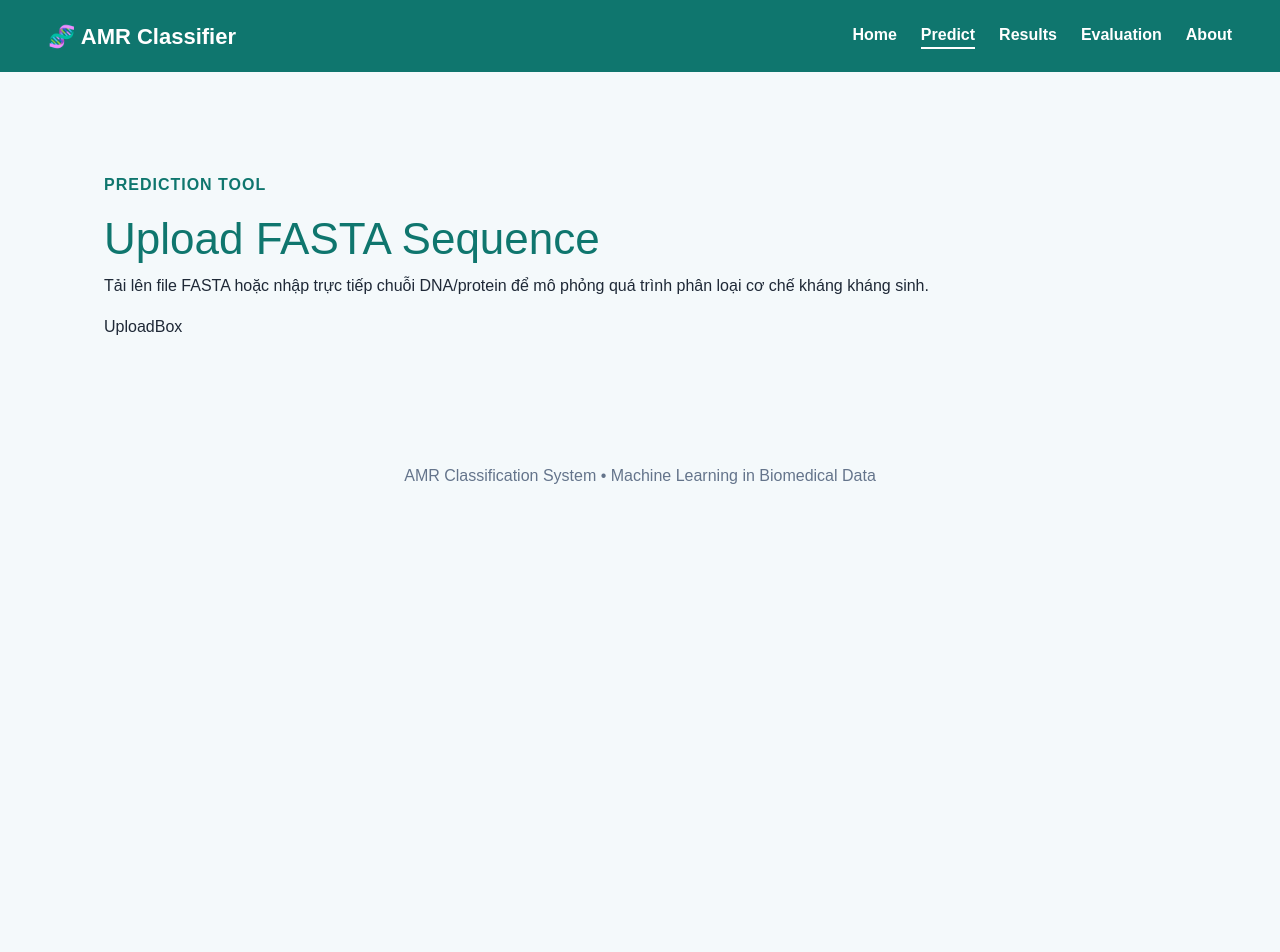
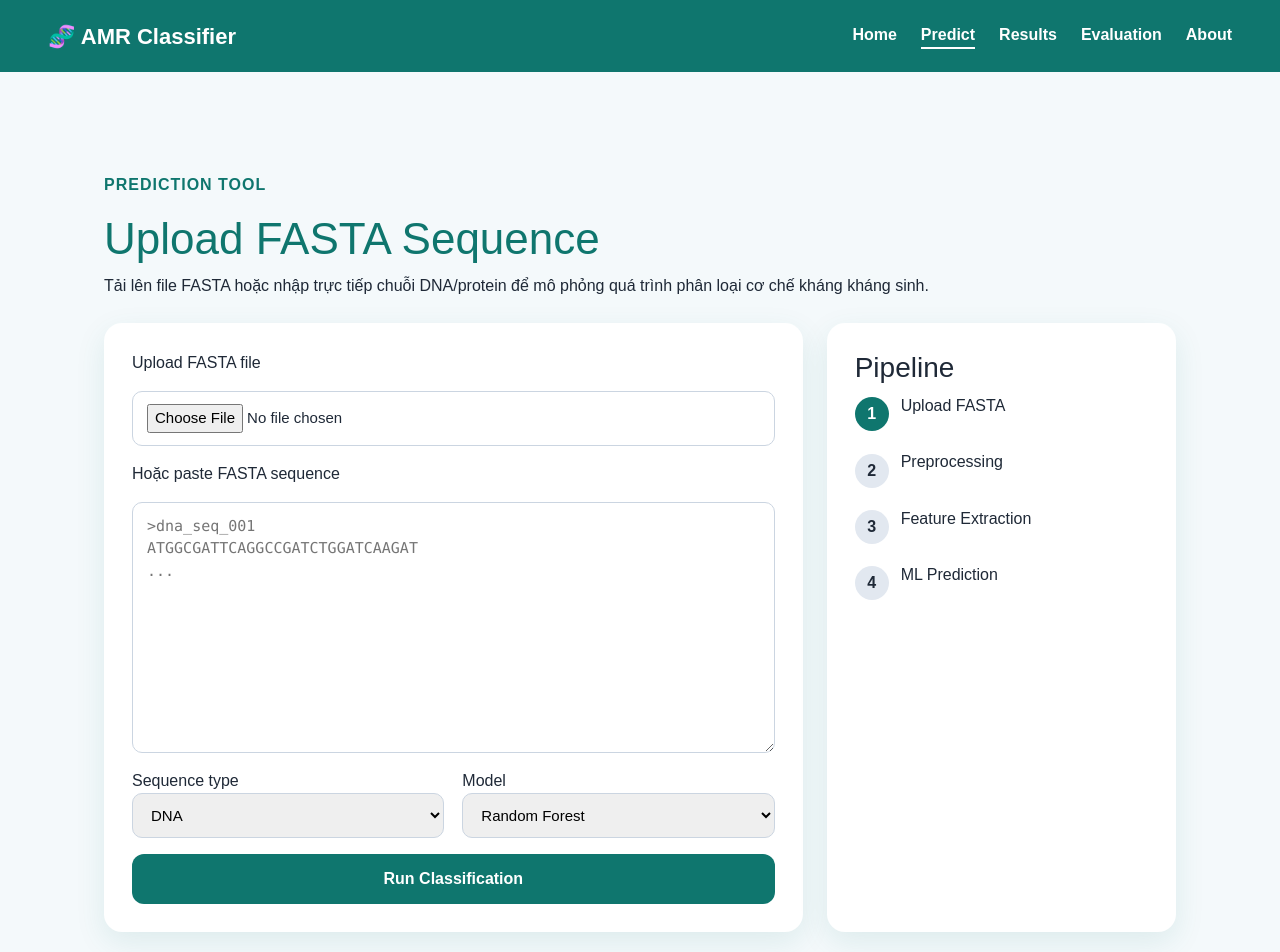
Before and after one commit to hoanganhcq/AMR_Classification, a React (Create React App) app: page /predict in a window 1280 px wide. Shown: the top 952 px of the page. Before the commit the page ends 800 px from the top, so only its background shows below. Built offline with nearby package versions, Linux system fonts and the light colour scheme.

Commit message:
feat(components): add UploadBox component for FASTA input and model selection

```diff
--- a/src/components/UploadBox.jsx
+++ b/src/components/UploadBox.jsx
@@ -1,10 +1,92 @@
+import { useState } from "react";
+import { useNavigate } from "react-router-dom";
+import { usePredictionContext } from "../context/PredictionContext";
+import { mockPredict } from "../services/mockPredictionService";
 
 const UploadBox = () => {
+    const [sequence, setSequence] = useState("");
+    const [sequenceType, setSequenceType] = useState("DNA");
+    const [model, setModel] = useState("Random Forest");
+
+    const { setPredictionResult } = usePredictionContext();
+    const navigate = useNavigate();
+
+    const placeholderText = sequenceType === "DNA"
+        ? ">dna_seq_001\nATGGCGATTCAGGCCGATCTGGATCAAGAT\n..."
+        : ">protein_seq_001\nMVKVYAPASSANMSVGFDVLGAAVTPVDGALLGDVVTVEAA...\n...";
+
+    const handleRunPrediction = () => {
+        const result = mockPredict(sequence, sequenceType, model);
+        setPredictionResult(result);
+        navigate("/results");
+    };
+
     return (
-        <div>
-            UploadBox
+        <div className="predict-layout">
+            <form className="predict-form">
+                <label>Upload FASTA file</label>
+                <input type="file" accept=".fasta,.fa,.txt" />
+
+                <label>Hoặc paste FASTA sequence</label>
+                <textarea
+                    rows="10"
+                    value={sequence}
+                    onChange={(e) => setSequence(e.target.value)}
+                    placeholder={placeholderText}
+                />
+
+                <div className="form-row">
+                    <div>
+                        <label>Sequence type</label>
+                        <select
+                            value={sequenceType}
+                            onChange={(e) => setSequenceType(e.target.value)}
+                        >
+                            <option value="DNA">DNA</option>
+                            <option value="Protein">Protein</option>
+                        </select>
+                    </div>
+
+                    <div>
+                        <label>Model</label>
+                        <select value={model} onChange={(e) => setModel(e.target.value)}>
+                            <option value="Random Forest">Random Forest</option>
+                            <option value="Logistic Regression">Logistic Regression</option>
+                            <option value="SVM">SVM</option>
+                        </select>
+                    </div>
+                </div>
+
+                <button type="button" onClick={handleRunPrediction}>
+                    Run Classification
+                </button>
+            </form>
+
+            <div className="info-panel">
+                <h3>Pipeline</h3>
+
+                <div className="step active">
+                    <span>1</span>
+                    <p>Upload FASTA</p>
+                </div>
+
+                <div className="step">
+                    <span>2</span>
+                    <p>Preprocessing</p>
+                </div>
+
+                <div className="step">
+                    <span>3</span>
+                    <p>Feature Extraction</p>
+                </div>
+
+                <div className="step">
+                    <span>4</span>
+                    <p>ML Prediction</p>
+                </div>
+            </div>
         </div>
     );
-}
+};
 
 export default UploadBox;
--- /dev/null
+++ b/src/services/mockPredictionService.js
@@ -0,0 +1,19 @@
+export function mockPredict(sequence, sequenceType, model) {
+    const sequenceId = sequence.startsWith(">")
+        ? sequence.split("\n")[0].replace(">", "").trim()
+        : "seq_001";
+
+    return {
+        sequence_id: sequenceId,
+        sequence_type: sequenceType,
+        model: model,
+        predicted_class: "Efflux Pump",
+        confidence: 0.924,
+        probabilities: {
+            "Beta-lactam Resistance": 0.042,
+            "Efflux Pump": 0.924,
+            "Target Alteration": 0.021,
+            "Enzymatic Inactivation": 0.013,
+        },
+    };
+}
```
Also changed, not shown: src/components/MetricCard.jsx (added, +10 -0 lines), src/components/ResultCard.jsx (added, +50 -0 lines).
